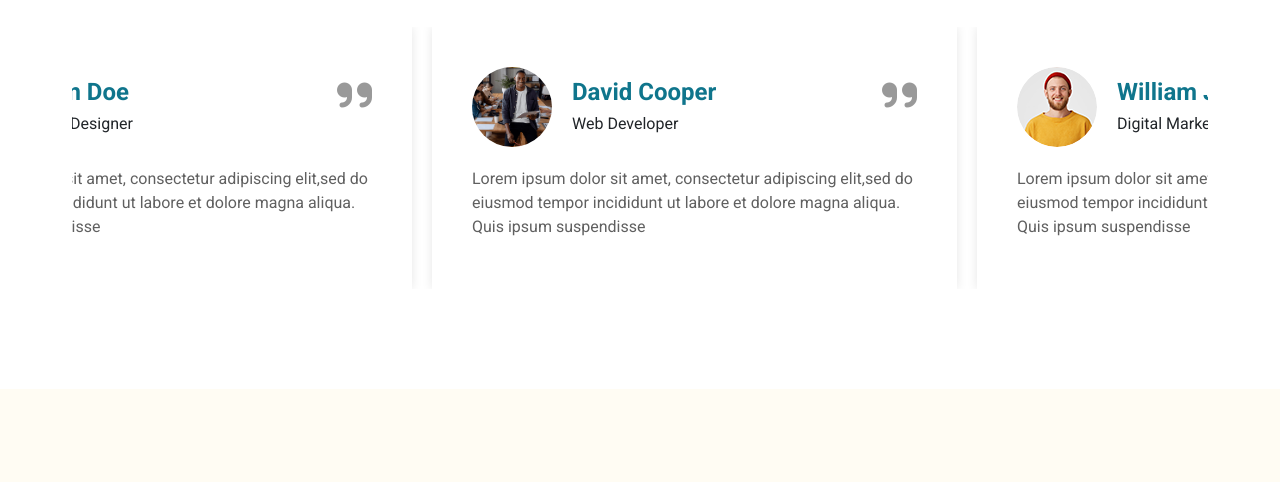
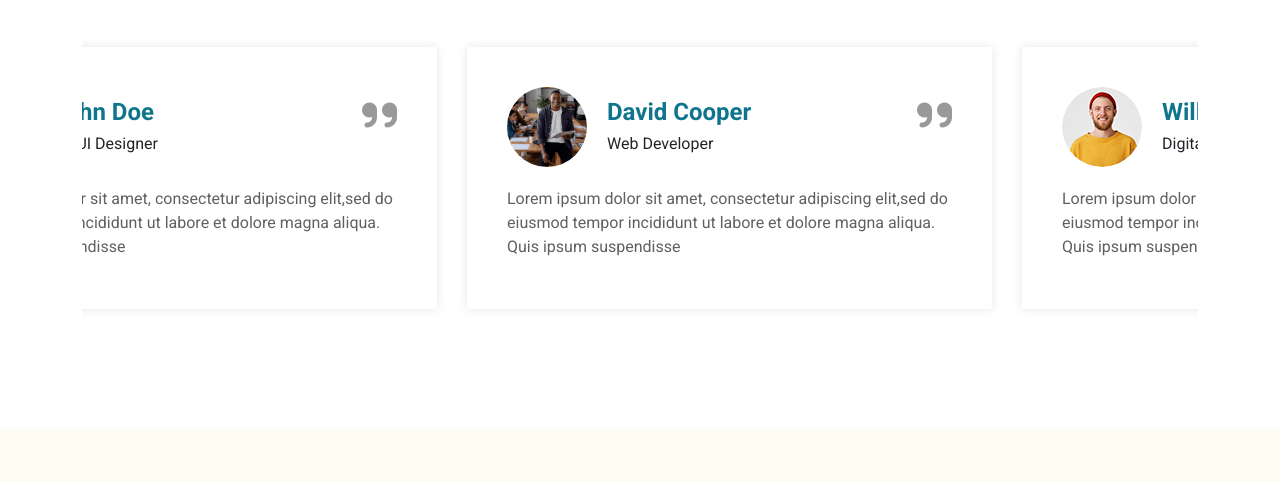
Before and after one commit to ahmedeid533/routela_live, a website built with webpack: page course_bottom.html in a window 1280 px wide. Shown: the part 188-670 px from the top of the page. Built offline with nearby package versions, Linux system fonts and the light colour scheme.

Commit message:
push files v0.15

```diff
--- a/course_bottom.html
+++ b/course_bottom.html
@@ -775,12 +775,13 @@
 	<script src="https://cdn.jsdelivr.net/npm/slick-carousel@1.8.1/slick/slick.min.js"></script>
 
 	<style>
-		.slick-slide {
-			margin: 0 10px;
+		.slick-track {
+			display: flex !important;
 		}
 
-		.slick-list {
-			margin: 0 -10px;
+		.slick-slide {
+			float: none;
+			height: auto;
 		}
 	</style>
 
```
